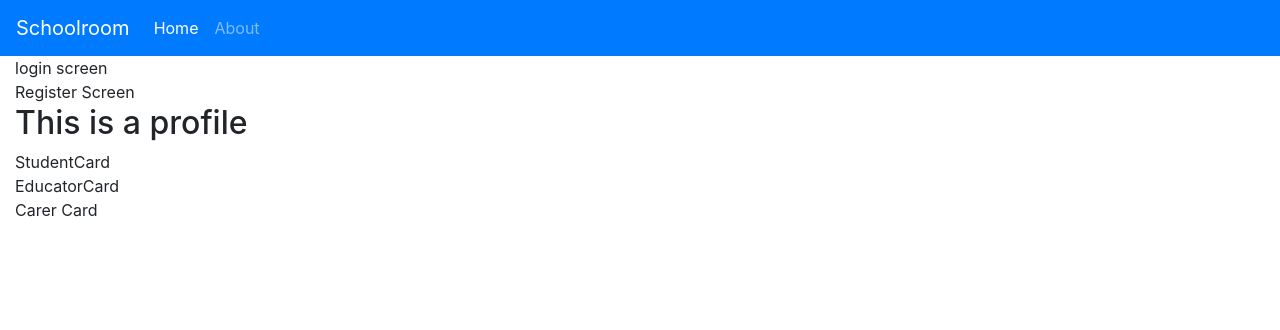
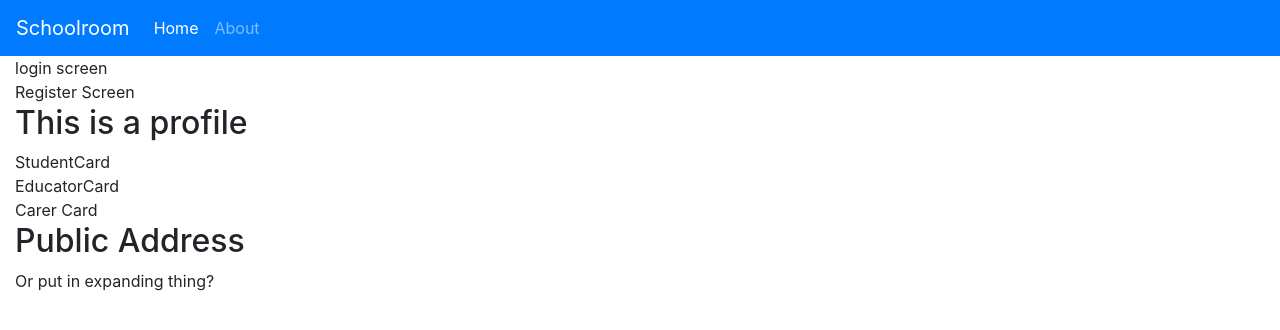
Before and after one commit to bluthgeld/schoolroomapp-frontend, a React (Create React App) app: page / in a window 1280 px wide. Shown: the top 330 px of the page. Built offline with nearby package versions, Linux system fonts and the light colour scheme.

Commit message:
pa and notice

```diff
--- a/src/App.js
+++ b/src/App.js
@@ -3,6 +3,7 @@ import Nav from './Nav.js'
 import Profile from './Profile.js'
 import Login from './Login.js'
 import Register from './Register.js'
+import PublicAddress from './PublicAddress.js'
 import {Route} from 'react-router-dom'
 
 
@@ -28,6 +29,7 @@ class App extends Component {
         <Login />
         <Register />
         <Profile />
+        <PublicAddress />
 
       </div>
     </div>
--- a/src/Profile.js
+++ b/src/Profile.js
@@ -20,7 +20,6 @@ class Profile extends Component {
         <StudentCard />
         <EducatorCard />
         <CarerCard />
-
       </div>
     )
   }
--- /dev/null
+++ b/src/PublicAddress.js
@@ -0,0 +1,23 @@
+import React, { Component } from 'react'
+
+class PublicAddress extends Component {
+
+  constructor() {
+    super()
+
+    this.state = {
+      pa: "pa"
+    }
+  }
+
+  render() {
+    return (
+      <div>
+        <h2>Public Address</h2>
+        <p>Or put in expanding thing?</p>
+      </div>
+    )
+  }
+}
+
+export default PublicAddress
```
Also changed, not shown: src/Notice.js (added).
